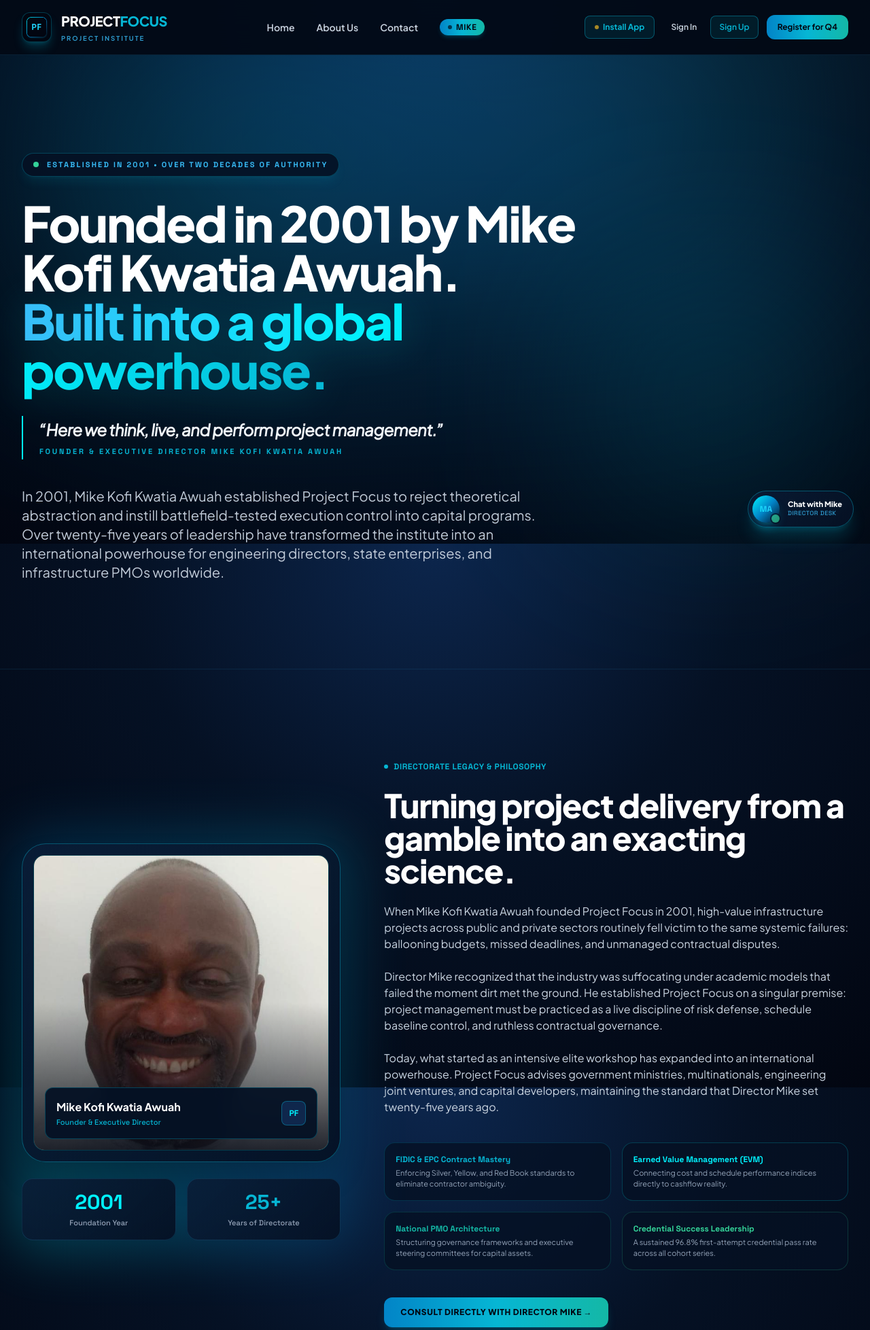
After one commit to Wolfgh12/pfsite, a Django app: page /about/ in a window 1280 px wide. The commit adds this page. Shown: the top 1957 px of the page at 68% size. Run offline with Django 5.2, Linux system fonts and the light colour scheme; some libraries are stand-ins or nearby versions.

Commit message:
feat: Add About Us page, wire nav, and update Mike Awuah profile

```diff
--- a/courses/urls.py
+++ b/courses/urls.py
@@ -5,6 +5,7 @@ app_name = 'courses'
 
 urlpatterns = [
     path('', views.home_view, name='home'),
+    path('about/', views.about_view, name='about'),
     path('programs/', views.all_programs_view, name='all_programs'),
     path('course/<slug:slug>/', views.course_detail_view, name='detail'),
     path('register/', views.register_cohort_view, name='register'),
--- a/courses/views.py
+++ b/courses/views.py
@@ -40,6 +40,16 @@ def home_view(request):
         'open_cohorts': open_cohorts,
     }
     return render(request, 'home.html', context)
+
+
+def about_view(request):
+    """
+    Institutional legacy and founder profile view for Mike Kofi Kwatia Awuah.
+    """
+    return render(request, 'about.html')
+
+# Alias ensuring compatibility whether urls.py calls views.about or views.about_view
+about = about_view
 
 
 def login_view(request):
--- /dev/null
+++ b/templates/about.html
@@ -0,0 +1,243 @@
+<!-- templates/about.html -->
+{% extends 'base.html' %}
+{% load static %}
+
+{% block title %}About Us | Project Focus & Founder Mike Kofi Kwatia Awuah{% endblock %}
+
+{% block content %}
+<!-- Executive Genesis Hero -->
+<section class="relative pt-24 pb-20 lg:pt-36 lg:pb-32 overflow-hidden border-b border-sea-foam/10">
+  <div class="absolute -top-40 left-1/2 -translate-x-1/2 w-[1100px] h-[550px] pointer-events-none blur-[140px] opacity-25 bg-gradient-to-tr from-sea-electric via-sea-azure to-sea-teal"></div>
+  <div class="absolute top-1/3 right-10 w-96 h-96 pointer-events-none blur-[130px] opacity-15 bg-sea-cyan"></div>
+
+  <div class="max-w-7xl mx-auto px-4 sm:px-6 lg:px-8 relative z-10">
+    <div class="max-w-4xl">
+
+      <!-- Institutional Genesis Badge -->
+      <div class="inline-flex items-center space-x-3 px-4 py-2 rounded-full bg-sea-midnight/90 border border-sea-cyan/30 shadow-lg shadow-sea-cyan/10 backdrop-blur-xl mb-8">
+        <span class="flex h-2 w-2 relative">
+          <span class="animate-ping absolute inline-flex h-full w-full rounded-full bg-emerald-400 opacity-75"></span>
+          <span class="relative inline-flex rounded-full h-2 w-2 bg-emerald-400"></span>
+        </span>
+        <span class="text-[11px] font-mono font-bold uppercase tracking-[0.2em] text-sea-foam">
+          Established in 2001 • Over Two Decades of Authority
+        </span>
+      </div>
+
+      <!-- Main Heading -->
+      <h1 class="text-4xl sm:text-6xl lg:text-7xl font-extrabold text-white tracking-[-0.03em] leading-[1.08] mb-8 font-sans">
+        Founded in 2001 by Mike Kofi Kwatia Awuah. <br/>
+        <span class="text-transparent bg-clip-text bg-gradient-to-r from-sea-foam via-sea-electric to-sea-cyan drop-shadow-[0_4px_30px_rgba(0,242,254,0.2)]">
+          Built into a global powerhouse.
+        </span>
+      </h1>
+
+      <!-- Executive Creed -->
+      <div class="relative mb-10 pl-5 sm:pl-6 border-l-2 border-sea-electric py-1">
+        <p class="text-lg sm:text-2xl font-semibold tracking-tight text-slate-100 italic font-sans leading-snug">
+          &ldquo;Here we think, live, and perform project management.&rdquo;
+        </p>
+        <span class="text-[11px] font-mono uppercase tracking-[0.25em] text-sea-cyan font-bold block mt-2">
+          Founder &amp; Executive Director Mike Kofi Kwatia Awuah
+        </span>
+      </div>
+
+      <p class="text-base sm:text-lg lg:text-xl text-slate-300/95 leading-relaxed max-w-3xl">
+        In 2001, Mike Kofi Kwatia Awuah established Project Focus to reject theoretical abstraction and instill battlefield-tested execution control into capital programs. Over twenty-five years of leadership have transformed the institute into an international powerhouse for engineering directors, state enterprises, and infrastructure PMOs worldwide.
+      </p>
+
+    </div>
+  </div>
+</section>
+
+<!-- Founder Directorate Profile Section -->
+<section class="py-20 lg:py-32 border-b border-sea-foam/10 relative">
+  <div class="max-w-7xl mx-auto px-4 sm:px-6 lg:px-8">
+    <div class="grid grid-cols-1 lg:grid-cols-12 gap-12 lg:gap-16 items-center">
+
+      <!-- Founder Portrait Column (5 cols) -->
+      <div class="lg:col-span-5 relative group">
+        <div class="absolute -inset-4 rounded-[2.5rem] bg-gradient-to-tr from-sea-electric via-sea-azure to-sea-cyan opacity-25 blur-2xl group-hover:opacity-40 transition-opacity"></div>
+
+        <div class="relative ocean-card rounded-[2.2rem] p-3 sm:p-4 border border-sea-cyan/40 shadow-2xl overflow-hidden">
+          <div class="relative aspect-square w-full rounded-2xl overflow-hidden bg-sea-abyss border border-sea-cyan/30">
+            <img src="{% static 'images/mike-awuah.jpg' %}"
+                 alt="Mike Kofi Kwatia Awuah - Founder & Executive Director"
+                 class="w-full h-full object-cover object-top filter brightness-[1.03] contrast-[1.04] transform group-hover:scale-[1.02] transition-transform duration-500"
+                 onerror="this.src='{% static 'img/mike-awuah.jpg' %}';" />
+
+            <div class="absolute inset-0 bg-gradient-to-t from-sea-abyss/85 via-transparent to-transparent"></div>
+
+            <div class="absolute bottom-4 left-4 right-4 p-4 rounded-xl bg-sea-midnight/95 border border-sea-cyan/30 backdrop-blur-md">
+              <div class="flex items-center justify-between">
+                <div>
+                  <h3 class="text-base font-bold text-white">Mike Kofi Kwatia Awuah</h3>
+                  <span class="text-[11px] font-mono text-sea-cyan block mt-0.5">Founder &amp; Executive Director</span>
+                </div>
+                <div class="w-9 h-9 rounded-lg bg-sea-surface border border-sea-cyan/40 flex items-center justify-center font-mono font-black text-xs text-sea-electric">
+                  PF
+                </div>
+              </div>
+            </div>
+          </div>
+        </div>
+
+        <!-- Pillar Badges -->
+        <div class="grid grid-cols-2 gap-4 mt-6">
+          <div class="ocean-card p-4 rounded-2xl border border-sea-foam/15 text-center">
+            <div class="text-3xl font-black font-mono text-sea-electric">2001</div>
+            <div class="text-[11px] text-slate-400 font-mono mt-1">Foundation Year</div>
+          </div>
+          <div class="ocean-card p-4 rounded-2xl border border-sea-foam/15 text-center">
+            <div class="text-3xl font-black font-mono text-sea-cyan">25+</div>
+            <div class="text-[11px] text-slate-400 font-mono mt-1">Years of Directorate</div>
+          </div>
+        </div>
+      </div>
+
+      <!-- Founder Narrative & Mission (7 cols) -->
+      <div class="lg:col-span-7 space-y-6">
+        <div class="inline-flex items-center space-x-2 text-sea-cyan text-xs font-mono font-bold tracking-wider uppercase">
+          <span class="w-1.5 h-1.5 rounded-full bg-sea-cyan"></span>
+          <span>Directorate Legacy &amp; Philosophy</span>
+        </div>
+
+        <h2 class="text-3xl sm:text-4xl lg:text-5xl font-extrabold text-white tracking-tight leading-tight">
+          Turning project delivery from a gamble into an exacting science.
+        </h2>
+
+        <p class="text-slate-300 text-sm sm:text-base leading-relaxed">
+          When Mike Kofi Kwatia Awuah founded Project Focus in 2001, high-value infrastructure projects across public and private sectors routinely fell victim to the same systemic failures: ballooning budgets, missed deadlines, and unmanaged contractual disputes.
+        </p>
+
+        <p class="text-slate-300 text-sm sm:text-base leading-relaxed">
+          Director Mike recognized that the industry was suffocating under academic models that failed the moment dirt met the ground. He established Project Focus on a singular premise: project management must be practiced as a live discipline of risk defense, schedule baseline control, and ruthless contractual governance.
+        </p>
+
+        <p class="text-slate-300 text-sm sm:text-base leading-relaxed">
+          Today, what started as an intensive elite workshop has expanded into an international powerhouse. Project Focus advises government ministries, multinationals, engineering joint ventures, and capital developers, maintaining the standard that Director Mike set twenty-five years ago.
+        </p>
+
+        <!-- Director's Competencies Grid -->
+        <div class="pt-4 grid grid-cols-1 sm:grid-cols-2 gap-4 font-mono text-xs">
+          <div class="p-4 rounded-2xl bg-sea-midnight/80 border border-sea-cyan/20 space-y-1">
+            <div class="font-bold text-sea-cyan">FIDIC &amp; EPC Contract Mastery</div>
+            <p class="text-[11px] text-slate-400 font-sans">Enforcing Silver, Yellow, and Red Book standards to eliminate contractor ambiguity.</p>
+          </div>
+          <div class="p-4 rounded-2xl bg-sea-midnight/80 border border-sea-electric/20 space-y-1">
+            <div class="font-bold text-sea-electric">Earned Value Management (EVM)</div>
+            <p class="text-[11px] text-slate-400 font-sans">Connecting cost and schedule performance indices directly to cashflow reality.</p>
+          </div>
+          <div class="p-4 rounded-2xl bg-sea-midnight/80 border border-sea-teal/20 space-y-1">
+            <div class="font-bold text-sea-teal">National PMO Architecture</div>
+            <p class="text-[11px] text-slate-400 font-sans">Structuring governance frameworks and executive steering committees for capital assets.</p>
+          </div>
+          <div class="p-4 rounded-2xl bg-sea-midnight/80 border border-emerald-400/20 space-y-1">
+            <div class="font-bold text-emerald-400">Credential Success Leadership</div>
+            <p class="text-[11px] text-slate-400 font-sans">A sustained 96.8% first-attempt credential pass rate across all cohort series.</p>
+          </div>
+        </div>
+
+        <div class="pt-4 flex items-center space-x-4">
+          <a href="{% url 'courses:contact_mike' %}"
+             class="nav-trigger px-6 py-3.5 rounded-xl bg-gradient-to-r from-sea-azure via-sea-cyan to-sea-teal text-sea-abyss font-black text-xs uppercase tracking-wider shadow-lg shadow-sea-cyan/20 hover:brightness-110 active:scale-95 transition-all">
+            Consult Directly with Director Mike &rarr;
+          </a>
+        </div>
+      </div>
+
+    </div>
+  </div>
+</section>
+
+<!-- The Powerhouse Timeline: 2001 to Present -->
+<section class="py-20 lg:py-28 border-b border-sea-foam/10 relative">
+  <div class="max-w-7xl mx-auto px-4 sm:px-6 lg:px-8">
+
+    <div class="max-w-3xl mb-16">
+      <span class="text-sea-cyan text-xs font-bold tracking-wider uppercase font-mono">The Institutional Journey</span>
+      <h2 class="text-3xl sm:text-4xl font-extrabold text-white mt-2 leading-tight">
+        The arc of an international powerhouse.
+      </h2>
+      <p class="text-slate-300 text-sm sm:text-base mt-3 leading-relaxed">
+        Twenty-five years of unrelenting discipline, distilled into three definitive milestones.
+      </p>
+    </div>
+
+    <div class="grid grid-cols-1 md:grid-cols-3 gap-8">
+
+      <!-- Epoch 1 -->
+      <div class="ocean-card p-8 rounded-3xl border border-sea-cyan/20 flex flex-col justify-between">
+        <div>
+          <div class="font-mono text-3xl font-black text-sea-cyan mb-4">2001</div>
+          <h3 class="text-xl font-bold text-white mb-3">The Genesis by Mike Kofi Kwatia Awuah</h3>
+          <p class="text-slate-300 text-xs sm:text-sm leading-relaxed">
+            Founded with a dedicated mission: train project engineers and managers on real baseline defense. The foundational motto was born: <em>"Here we think, live, and perform project management."</em>
+          </p>
+        </div>
+        <div class="mt-6 pt-4 border-t border-sea-foam/10 font-mono text-[11px] text-sea-foam">
+          Established in 2001 • Regional Hub
+        </div>
+      </div>
+
+      <!-- Epoch 2 -->
+      <div class="ocean-card p-8 rounded-3xl border border-sea-cyan/30 flex flex-col justify-between">
+        <div>
+          <div class="font-mono text-3xl font-black text-sea-electric mb-4">2010s</div>
+          <h3 class="text-xl font-bold text-white mb-3">Enterprise Governance &amp; PMO Scale</h3>
+          <p class="text-slate-300 text-xs sm:text-sm leading-relaxed">
+            Project Focus scaled across the corporate and state sector, delivering in-house PMO restructuring, FIDIC contract administration, and project recovery for critical infrastructure programs.
+          </p>
+        </div>
+        <div class="mt-6 pt-4 border-t border-sea-foam/10 font-mono text-[11px] text-sea-electric">
+          1,400+ Executives &amp; Leads Trained
+        </div>
+      </div>
+
+      <!-- Epoch 3 -->
+      <div class="ocean-card p-8 rounded-3xl border border-sea-cyan/40 shadow-xl shadow-sea-cyan/10 flex flex-col justify-between">
+        <div>
+          <div class="font-mono text-3xl font-black text-emerald-400 mb-4">Today</div>
+          <h3 class="text-xl font-bold text-white mb-3">The Global Powerhouse</h3>
+          <p class="text-slate-300 text-xs sm:text-sm leading-relaxed">
+            A premier international institution recognized for executive PMP® mastery, FIDIC dispute governance, and independent capital project diagnostics, operating under Director Mike's direct guidance.
+          </p>
+        </div>
+        <div class="mt-6 pt-4 border-t border-sea-foam/10 font-mono text-[11px] text-emerald-400">
+          Global Reach • 96.8% Pass Rate
+        </div>
+      </div>
+
+    </div>
+
+  </div>
+</section>
+
+<!-- Directorate Direct Call-To-Action -->
+<section class="py-20 lg:py-24 relative">
+  <div class="max-w-7xl mx-auto px-4 sm:px-6 lg:px-8">
+    <div class="p-8 sm:p-12 rounded-3xl ocean-card border border-sea-cyan/40 shadow-2xl flex flex-col lg:flex-row items-center justify-between gap-8 text-center lg:text-left">
+      <div class="max-w-2xl">
+        <span class="text-xs font-mono uppercase tracking-widest text-sea-foam font-bold block mb-2">Directorate Direct Desk</span>
+        <h3 class="text-2xl sm:text-3xl font-extrabold text-white tracking-tight">
+          Engage Director Mike Kofi Kwatia Awuah Directly
+        </h3>
+        <p class="text-xs sm:text-sm text-slate-300 mt-2 leading-relaxed">
+          Whether restructuring an enterprise PMO, scheduling an institutional corporate training cohort, or commissioning independent project consulting, submit your inquiry straight to the director.
+        </p>
+      </div>
+
+      <div class="flex flex-col sm:flex-row items-stretch sm:items-center space-y-3 sm:space-y-0 sm:space-x-4 shrink-0 w-full sm:w-auto">
+        <a href="{% url 'courses:contact_mike' %}"
+           class="nav-trigger text-center px-8 py-4 rounded-xl bg-gradient-to-r from-sea-azure via-sea-cyan to-sea-teal text-sea-abyss font-black text-xs sm:text-sm uppercase tracking-wider shadow-lg shadow-sea-cyan/25 hover:brightness-110 active:scale-95 transition-all">
+          Transmit Direct Inquiry &rarr;
+        </a>
+        <a href="{% url 'courses:all_programs' %}"
+           class="nav-trigger text-center px-8 py-4 rounded-xl ocean-card border border-sea-foam/25 hover:border-sea-cyan/50 text-slate-200 font-bold text-xs sm:text-sm hover:text-white transition-all">
+          Academic Catalog
+        </a>
+      </div>
+    </div>
+  </div>
+</section>
+{% endblock %}
--- a/templates/base.html
+++ b/templates/base.html
@@ -111,8 +111,7 @@
       <!-- Desktop Navigation Links -->
       <nav class="hidden md:flex items-center space-x-7 lg:space-x-8 text-sm font-semibold text-slate-300">
         <a href="{% url 'courses:home' %}" class="nav-trigger hover:text-sea-cyan transition-colors">Home</a>
-        <a href="{% url 'courses:home' %}#cohorts" class="hover:text-sea-cyan transition-colors">Courses</a>
-        <a href="{% url 'courses:home' %}#methodology" class="hover:text-sea-cyan transition-colors">About Us</a>
+        <a href="{% url 'courses:about' %}" class="nav-trigger hover:text-sea-cyan transition-colors">About Us</a>
         <a href="{% url 'courses:contact_mike' %}" class="nav-trigger hover:text-sea-cyan transition-colors">Contact</a>
 
         <!-- Permanent MIKE Directorate Button -->
@@ -178,16 +177,13 @@
 
       <!-- Primary Links -->
       <nav class="flex flex-col space-y-3 font-semibold text-sm">
-        <a href="{% url 'courses:home' %}" onclick="toggleMobileMenu()" class="p-2.5 rounded-xl text-slate-200 hover:bg-sea-deep/60 hover:text-sea-cyan transition-colors">
+        <a href="{% url 'courses:home' %}" onclick="toggleMobileMenu()" class="nav-trigger p-2.5 rounded-xl text-slate-200 hover:bg-sea-deep/60 hover:text-sea-cyan transition-colors">
           Home
         </a>
-        <a href="{% url 'courses:home' %}#cohorts" onclick="toggleMobileMenu()" class="p-2.5 rounded-xl text-slate-200 hover:bg-sea-deep/60 hover:text-sea-cyan transition-colors">
-          Executive Courses
+        <a href="{% url 'courses:about' %}" onclick="toggleMobileMenu()" class="nav-trigger p-2.5 rounded-xl text-slate-200 hover:bg-sea-deep/60 hover:text-sea-cyan transition-colors">
+          About Us
         </a>
-        <a href="{% url 'courses:home' %}#methodology" onclick="toggleMobileMenu()" class="p-2.5 rounded-xl text-slate-200 hover:bg-sea-deep/60 hover:text-sea-cyan transition-colors">
-          About Us & Methodology
-        </a>
-        <a href="{% url 'courses:contact_mike' %}" onclick="toggleMobileMenu()" class="p-2.5 rounded-xl text-slate-200 hover:bg-sea-deep/60 hover:text-sea-cyan transition-colors">
+        <a href="{% url 'courses:contact_mike' %}" onclick="toggleMobileMenu()" class="nav-trigger p-2.5 rounded-xl text-slate-200 hover:bg-sea-deep/60 hover:text-sea-cyan transition-colors">
           Contact Directorate
         </a>
       </nav>
```
Also changed, not shown: static/images/mike-awuah.jpg (added).
